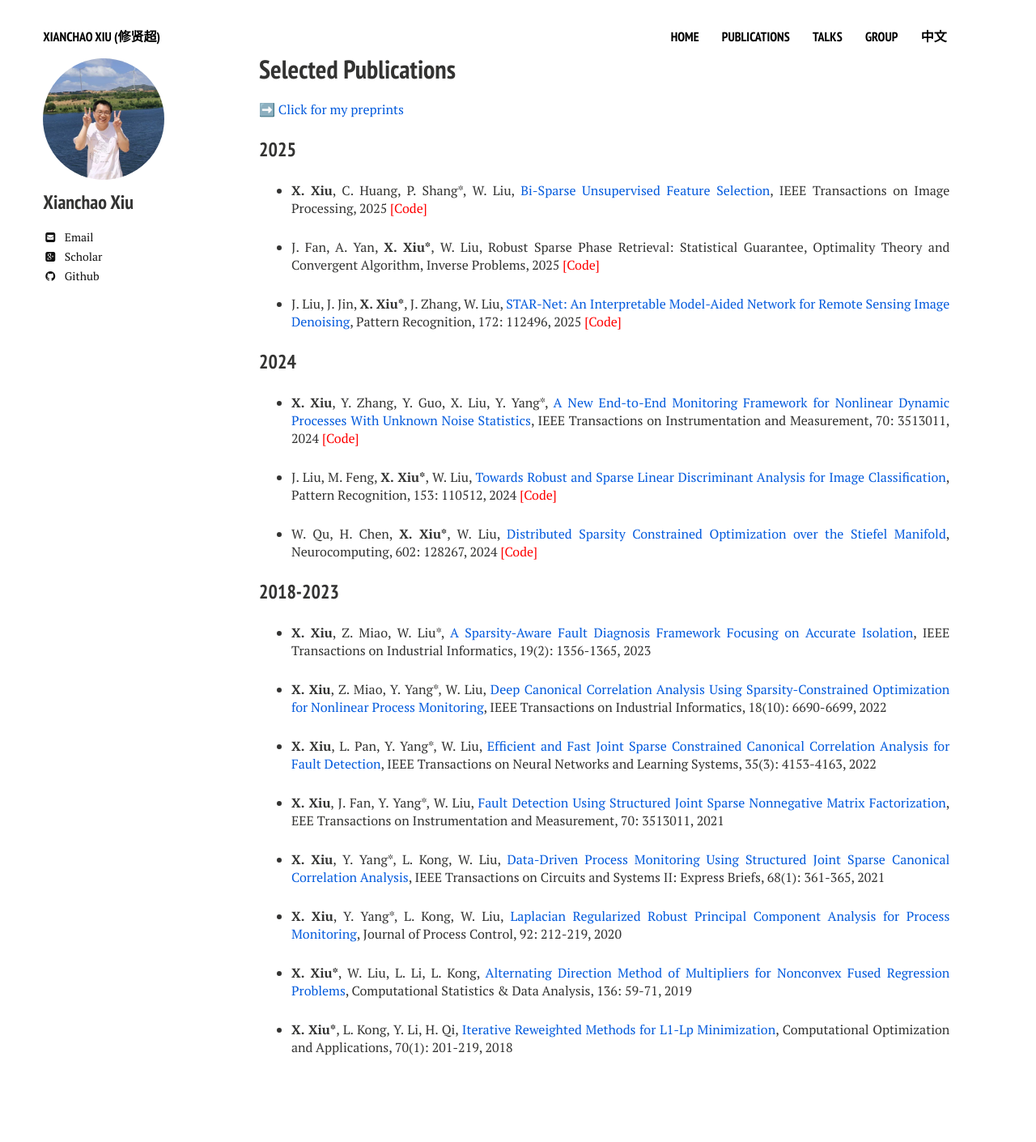
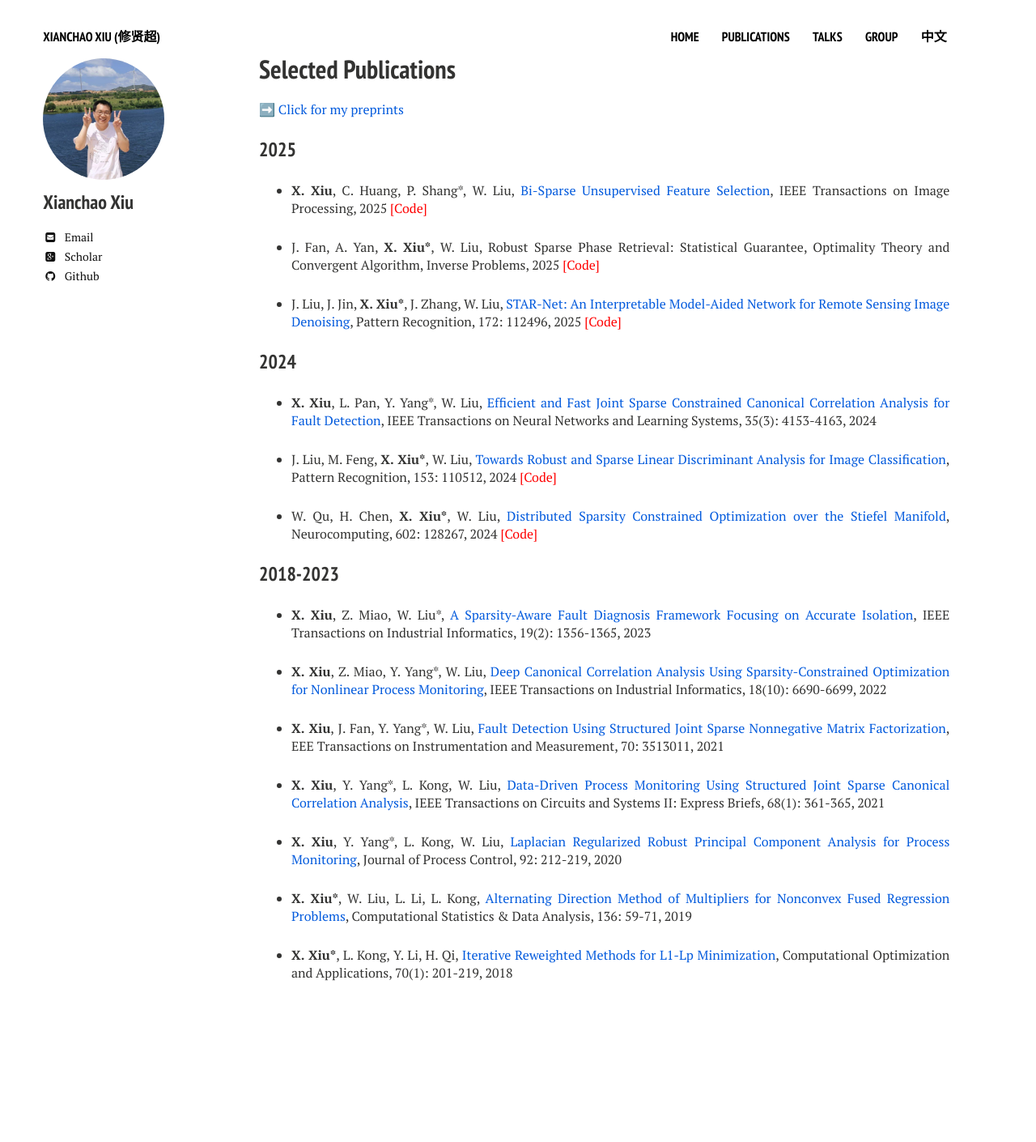
Before and after one commit to xianchaoxiu/xianchaoxiu.github.io, a Jekyll site: the page built from publications/index.md, in a window 1280 px wide. Shown: the whole page at 81% size. Built offline with Jekyll 4.4.1, drawn with Linux system fonts in a browser that asks for light colours; nearby versions of some CDN libraries; after the commit the page ends 1318 px from its top, so only the background shows below that.

Commit message:
Update index.md

```diff
--- a/publications/index.md
+++ b/publications/index.md
@@ -24,7 +24,7 @@ share: false
 
 ### 2024
 
-* <b>X. Xiu</b>, Y. Zhang, Y. Guo, X. Liu, Y. Yang*, <a href="https://ieeexplore.ieee.org/abstract/document/10464356" class="textlink" target="_blank">A New End-to-End Monitoring Framework for Nonlinear Dynamic Processes With Unknown Noise Statistics</a>, IEEE Transactions on Instrumentation and Measurement, 70: 3513011, 2024 <a href="https://github.com/xianchaoxiu/DRNN" class="textlink" target="_blank" style="color: red;">[Code]</a>
+* <b>X. Xiu</b>, L. Pan, Y. Yang*, W. Liu, <a href="https://doi.org/10.1109/TNNLS.2022.3201881" class="textlink" target="_blank">Efficient and Fast Joint Sparse Constrained Canonical Correlation Analysis for Fault Detection</a>, IEEE Transactions on Neural Networks and Learning Systems, 35(3): 4153-4163, 2024
 
 * J. Liu, M. Feng, <b>X. Xiu*</b>, W. Liu, <a href="https://doi.org/10.1016/j.patcog.2024.110512" class="textlink" target="_blank">Towards Robust and Sparse Linear Discriminant Analysis for Image Classification</a>, Pattern Recognition, 153: 110512, 2024 <a href="https://github.com/EMXlight/RSLDAplus" class="textlink" target="_blank" style="color: red;">[Code]</a>
 
@@ -37,7 +37,6 @@ share: false
 
 * <b>X. Xiu</b>, Z. Miao, Y. Yang*, W. Liu, <a href="https://doi.org/10.1109/TII.2021.3121770" class="textlink" target="_blank">Deep Canonical Correlation Analysis Using Sparsity-Constrained Optimization for Nonlinear Process Monitoring</a>, IEEE Transactions on Industrial Informatics, 18(10): 6690-6699, 2022
 
-* <b>X. Xiu</b>, L. Pan, Y. Yang*, W. Liu, <a href="https://doi.org/10.1109/TNNLS.2022.3201881" class="textlink" target="_blank">Efficient and Fast Joint Sparse Constrained Canonical Correlation Analysis for Fault Detection</a>, IEEE Transactions on Neural Networks and Learning Systems, 35(3): 4153-4163, 2022
 
 * <b>X. Xiu</b>, J. Fan, Y. Yang*, W. Liu, <a href="https://doi.org/10.1109/TIM.2021.3067218" class="textlink" target="_blank">Fault Detection Using Structured Joint Sparse Nonnegative Matrix Factorization</a>, EEE Transactions on Instrumentation and Measurement, 70: 3513011, 2021
 
```
